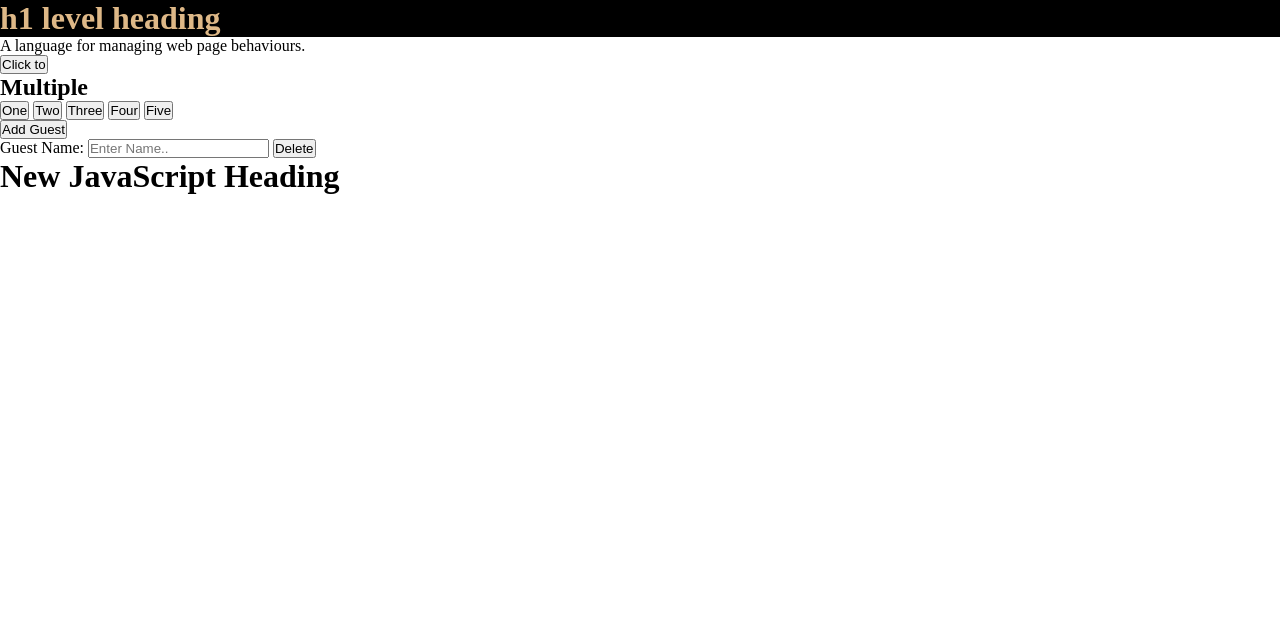
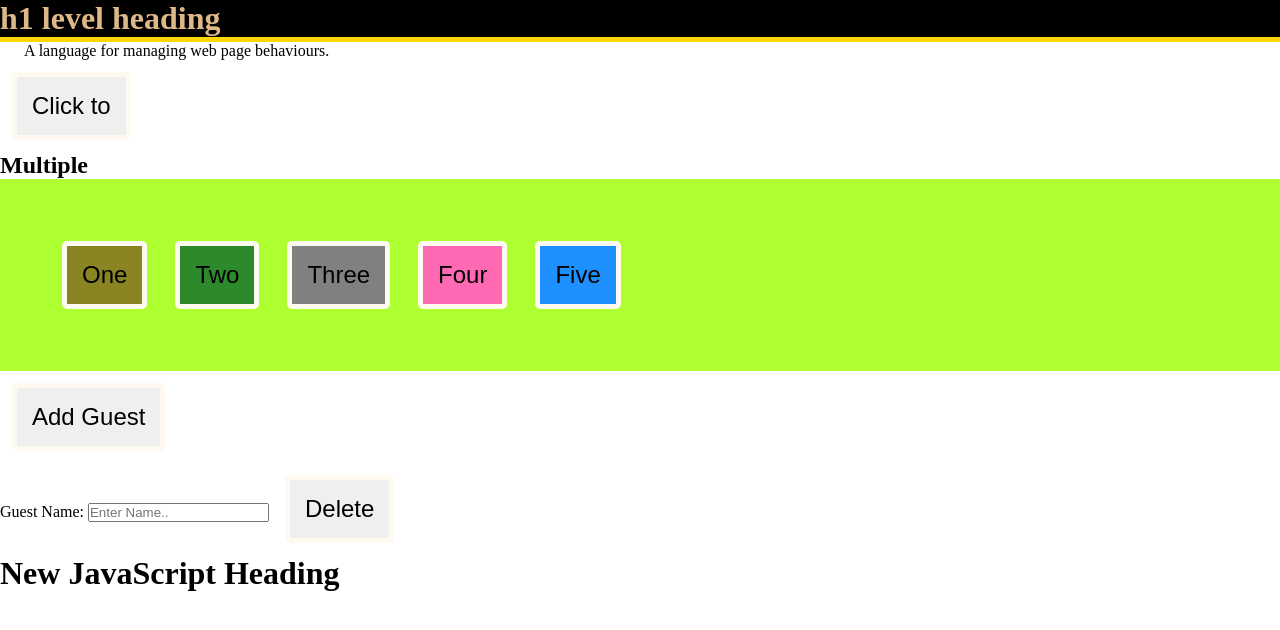
Before and after one commit to Lylestrain/may2020, a plain HTML site: page index.html in a window 1280 px wide. Drawn offline with Linux system fonts and the light colour scheme.

Commit message:
Update main.css

```diff
--- a/styles/main.css
+++ b/styles/main.css
@@ -6,4 +6,36 @@
 header {
     background-color: black;
     color: burlywood;
+    border-bottom: 5px solid gold;
 }
+#subtitle {
+    margin-left: 1.5em;
+}
+button {
+    margin: 12px;
+}
+#theDude {
+    padding: 50px;
+    background-color: greenyellow;
+}
+button {
+    padding: 15px;
+    font-size: 24px;
+    border: 5px solid floralwhite;
+    border-radius: 5px;
+}
+#one {
+    background-color: rgb(139, 132, 34);
+}
+#two {
+    background-color: rgb(44, 138, 44);
+}
+#three {
+    background-color: grey;
+}
+#four {
+    background-color: hotpink;
+}
+#five {
+    background-color: dodgerblue;
+}
```
